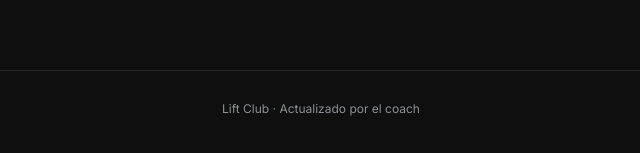
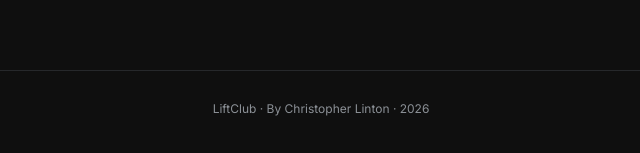
Before and after one commit to liftclub87/liftclub, a plain HTML site: page index.html in a window 1280 px wide. Shown: the part 1480-1633 px from the top of the page, 319-959 px from the left. Drawn offline with nearby package versions, Linux system fonts and the light colour scheme.

Commit message:
Update index.html

```diff
--- a/index.html
+++ b/index.html
@@ -361,7 +361,7 @@
 
 </div>
 
-<footer>Lift Club &middot; Actualizado por el coach</footer>
+<footer>LiftClub &middot; By Christopher Linton &middot; 2026</footer>
 
 <script src="https://cdnjs.cloudflare.com/ajax/libs/PapaParse/5.4.1/papaparse.min.js"></script>
 <script>
```
